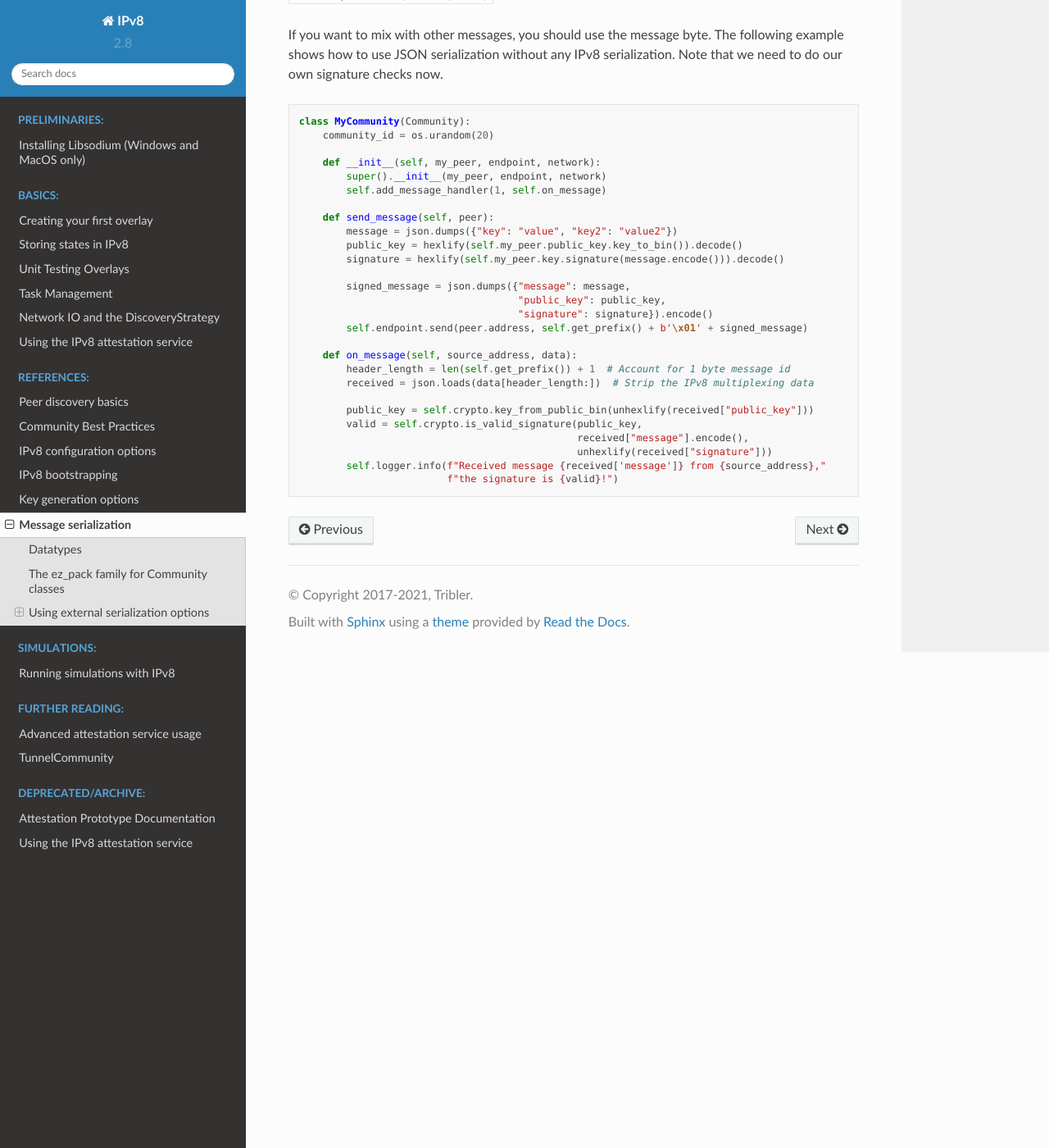
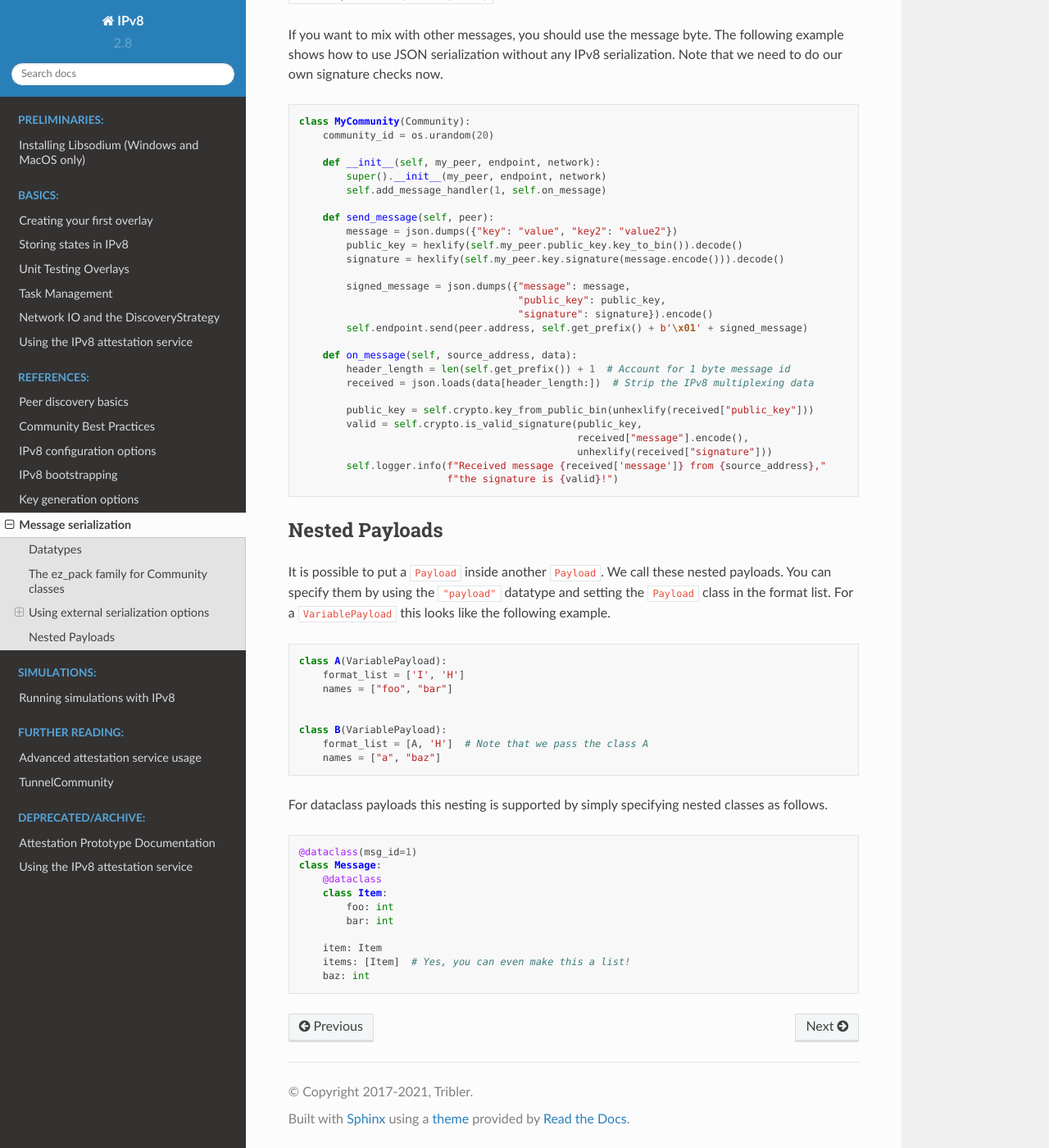
Before and after one commit to Tribler/py-ipv8, a Sphinx documentation site: the page built from doc/reference/serialization.rst, in a window 1280 px wide and 1400 px high, scrolled down 8136 px. Shown: the whole window at 82% size. Built offline with Sphinx 7.4.7 and the Read the Docs theme 2.0.0, drawn with Linux system fonts in a browser that asks for light colours.

Commit message:
Added doc section on nested payloads

```diff
--- a/doc/reference/serialization.rst
+++ b/doc/reference/serialization.rst
@@ -236,3 +236,20 @@ Note that we need to do our own signature checks now.
 
 .. literalinclude:: serialization_6.py
    :lines: 11-37
+
+
+Nested Payloads
+---------------
+
+It is possible to put a ``Payload`` inside another ``Payload``.
+We call these nested payloads.
+You can specify them by using the ``"payload"`` datatype and setting the ``Payload`` class in the format list.
+For a ``VariablePayload`` this looks like the following example.
+
+.. literalinclude:: serialization_7.py
+   :lines: 9-16
+
+For dataclass payloads this nesting is supported by simply specifying nested classes as follows.
+
+.. literalinclude:: serialization_7.py
+   :lines: 19-28
--- /dev/null
+++ b/doc/reference/serialization_7.py
@@ -0,0 +1,28 @@
+from dataclasses import dataclass
+
+from ipv8.messaging.lazy_payload import VariablePayload
+from ipv8.messaging.payload_dataclass import overwrite_dataclass
+
+dataclass = overwrite_dataclass(dataclass)
+
+
+class A(VariablePayload):
+    format_list = ['I', 'H']
+    names = ["foo", "bar"]
+
+
+class B(VariablePayload):
+    format_list = [A, 'H']  # Note that we pass the class A
+    names = ["a", "baz"]
+
+
+@dataclass(msg_id=1)
+class Message:
+    @dataclass
+    class Item:
+        foo: int
+        bar: int
+
+    item: Item
+    items: [Item]  # Yes, you can even make this a list!
+    baz: int
```
